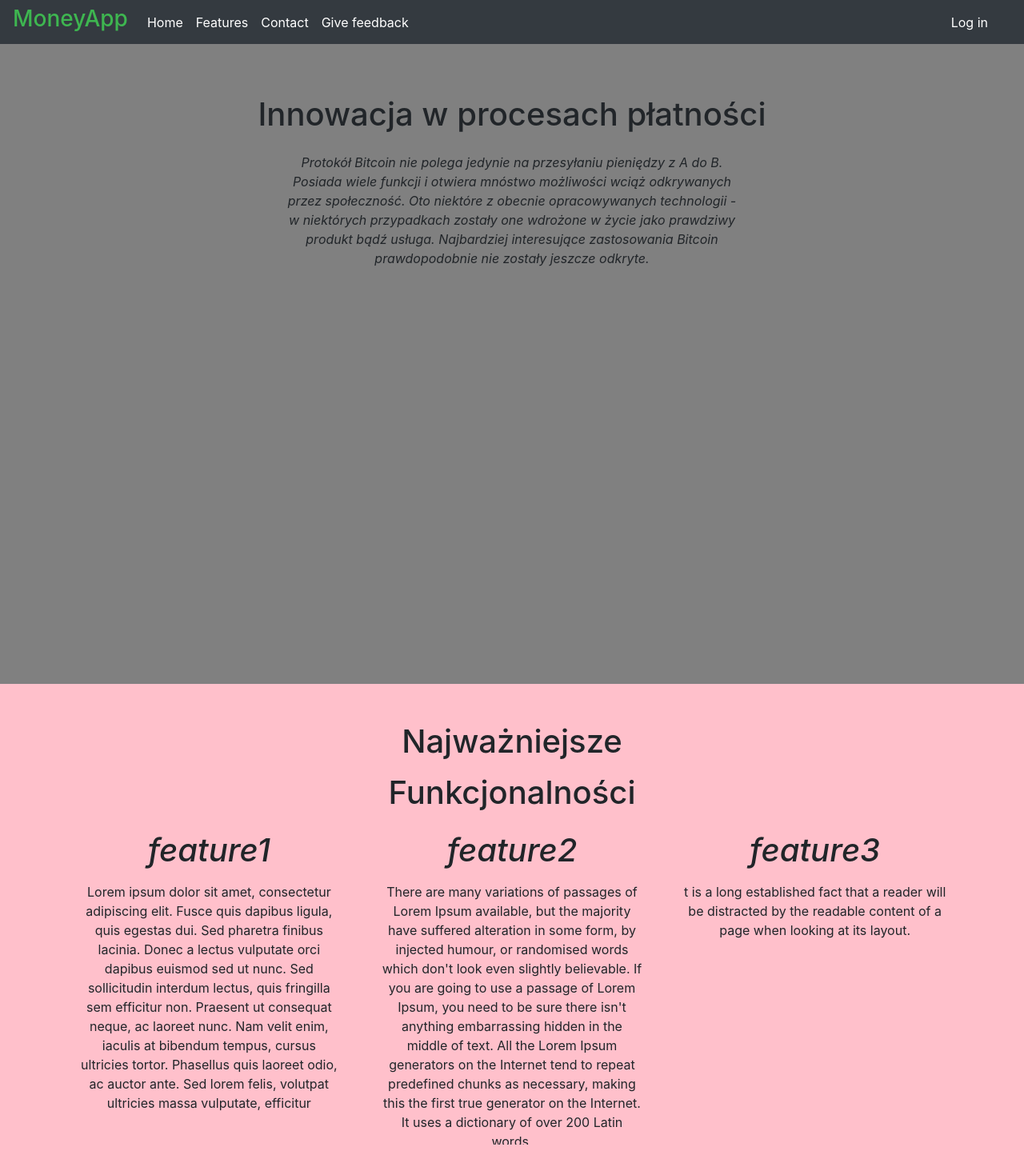
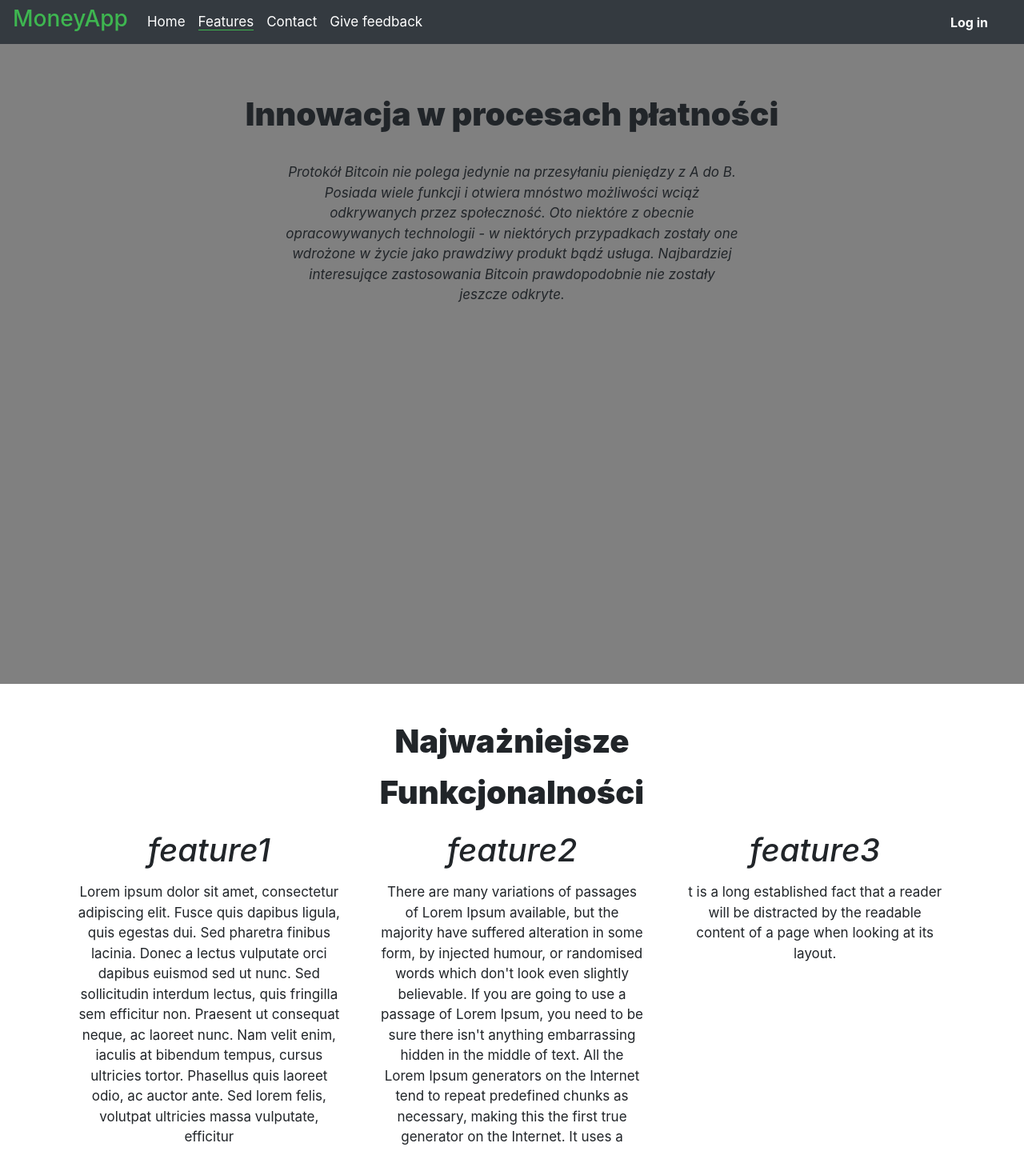
Before and after one commit to mkrolczyk12/organizationAppFE, a React (Create React App) app: page /features in a window 1280 px wide. Shown: the top 1444 px of the page at 80% size. Built offline with nearby package versions, Linux system fonts and the light colour scheme.

Commit message:
added styles to features, home, footer, fixed menuitems mobile view, changed navigationBar display style

```diff
--- a/src/App/App.jsx
+++ b/src/App/App.jsx
@@ -14,6 +14,7 @@ import Dashboard from "./authorizedPart/Dashboard";
 const styles = {
   app: {
     boxSizing: "border-box",
+    fontSize: "17px",
     margin: 0,
     padding: 0,
   },
--- a/src/App/nonAuthorizedPart/Body/Features.jsx
+++ b/src/App/nonAuthorizedPart/Body/Features.jsx
@@ -4,12 +4,17 @@ import "./styles.css";
 const Features = () => {
   const styles = {
     section1: {
+      // backgroundColor: "grey",
       backgroundColor: "grey",
       minHeight: "100vh",
     },
     section2: {
-      backgroundColor: "pink",
+      backgroundColor: "#fff",
       minHeight: "100vh",
+    },
+    title: {
+      fontWeight: "900",
+      marginBottom: 20,
     },
   };
 
@@ -17,7 +22,7 @@ const Features = () => {
     <div className="m-0 p-0" style={styles.container}>
       <section className="p-5 m-0" style={styles.section1}>
         <div className="row m-auto">
-          <h1 className="col-12 text-center p-3">
+          <h1 className="col-12 text-center p-3" style={styles.title}>
             Innowacja w procesach płatności
           </h1>
           <p className="col-md-6 m-auto text-center font-italic justify-content-center">
@@ -33,7 +38,7 @@ const Features = () => {
       <section className="p-md-5 m-0 pb-5 pb-md-0" style={styles.section2}>
         <div className="row m-0 p-0 m-auto">
           <div className="col-12 p-md-0">
-            <h1 className="m-auto text-center">
+            <h1 className="m-auto text-center" style={styles.title}>
               <p>Najważniejsze </p>
               <p style={{ fontSize: "100%" }}>Funkcjonalności</p>
             </h1>
--- a/src/App/nonAuthorizedPart/Body/Home.jsx
+++ b/src/App/nonAuthorizedPart/Body/Home.jsx
@@ -8,7 +8,6 @@ const styles = {
     minHeight: "100vh",
   },
   section2: {
-    // backgroundColor: "#7f8688",
     backgroundColor: "#929d9e",
     minHeight: "100vh",
   },
--- a/src/App/nonAuthorizedPart/Body/styles.css
+++ b/src/App/nonAuthorizedPart/Body/styles.css
@@ -7,7 +7,7 @@
 }
 
 .feature:hover {
-    background-color: coral;
+    background-color: whitesmoke;
     -moz-box-shadow: 0 0 3px #ccc;
     -webkit-box-shadow: 0 0 3px #ccc;
     box-shadow: 0 0 20px;
--- a/src/App/nonAuthorizedPart/Footer.jsx
+++ b/src/App/nonAuthorizedPart/Footer.jsx
@@ -23,7 +23,7 @@ const styles = {
 const Footer = () => {
   return (
     <footer className="p-2 m-0" style={styles.footer}>
-      <div className="m-0 p-2 text-center">
+      <div className="m-0 p-0 p-md-2 text-center">
         <FooterLinksComponent />
         <p className="m-0 p-0" style={styles.text}>
           Copyright © 2020 MK. All rights reserved.
--- a/src/App/nonAuthorizedPart/Header/Navbar/MenuItems.jsx
+++ b/src/App/nonAuthorizedPart/Header/Navbar/MenuItems.jsx
@@ -1,8 +1,7 @@
 import React from "react";
 import Radium from "radium";
 
-import { Link } from "react-router-dom";
-import { Nav as div } from "react-bootstrap";
+import { NavLink } from "react-router-dom";
 
 const styles = {
   menu: {
@@ -24,35 +23,31 @@ const styles = {
     color: "#fff",
     textDecoration: "none",
   },
+  LargeMenuMenuItemOption: {
+    color: "#fff",
+    textDecoration: "none",
+  },
+  activeLink: {
+    borderBottom: "1px solid #3eb650",
+  },
+  activeMobileLink: {
+    display: "flex",
+    borderRight: "2px solid #3eb650",
+    fontSize: 20,
+  },
 };
 
-const MenuItems = [
-  {
-    name: "Home",
-    path: "/",
-    cName: "",
-  },
-  {
-    name: "Features",
-    path: "/features",
-    cName: "",
-  },
-  {
-    name: "Contact",
-    path: "/contact",
-    cName: "",
-  },
-  {
-    name: "Give feedback",
-    path: "/feedback",
-    cName: "",
-  },
-];
+const Menu = (props) => {
+  return props.mobile ? (
+    <MobileMenu closeSideMenu={props.closeSideMenu} />
+  ) : (
+    <PcMenu closeSideMenu={props.closeSideMenu} />
+  );
+};
+export default Radium(Menu);
 
-const Menu = (props) => {
+const MobileMenu = (props) => {
   return (
-    <>
-      {props.mobile ? (
     <div className="col-12 p-0 m-0" style={styles.menu}>
       {MenuItems.map((eachOption, index) => {
         return (
@@ -62,10 +57,12 @@ const Menu = (props) => {
             className={eachOption.cName}
             style={styles.eachMenuItemDiv}
           >
-                <Link
+            <NavLink
               className={eachOption.cName}
+              activeStyle={styles.activeMobileLink}
               style={styles.eachMenuItemOption}
               to={eachOption.path}
+              exact
             >
               <li
                 key={eachOption.name}
@@ -74,30 +71,59 @@ const Menu = (props) => {
               >
                 {eachOption.name}
               </li>
-                </Link>
+            </NavLink>
           </div>
         );
       })}
     </div>
-      ) : (
-        MenuItems.map((eachOption, index) => {
-          return (
-            <li key={index} onClick={props.closeSideMenu}>
-              <div.Link>
-                <Link
-                  to={eachOption.path}
-                  className={eachOption.cName}
-                  style={styles.eachMenuItemOption}
-                >
-                  {eachOption.name}
-                </Link>
-              </div.Link>
-            </li>
-          );
-        })
-      )}
-    </>
   );
 };
 
-export default Radium(Menu);
+const PcMenu = () => {
+  return MenuItems.map((eachOption, index) => {
+    return (
+      <li
+        key={index}
+        className="m-0 p-0"
+        style={styles.LargeMenuMenuItemOption}
+      >
+        <NavLink
+          to={eachOption.path}
+          activeStyle={styles.activeLink}
+          className={"m-2" + eachOption.cName}
+          style={styles.LargeMenuMenuItemOption}
+          exact={eachOption.exact}
+        >
+          {eachOption.name}
+        </NavLink>
+      </li>
+    );
+  });
+};
+
+const MenuItems = [
+  {
+    name: "Home",
+    path: "/",
+    cName: "",
+    exact: true,
+  },
+  {
+    name: "Features",
+    path: "/features",
+    cName: "",
+    exact: true,
+  },
+  {
+    name: "Contact",
+    path: "/contact",
+    cName: "",
+    exact: true,
+  },
+  {
+    name: "Give feedback",
+    path: "/feedback",
+    cName: "",
+    exact: true,
+  },
+];
--- a/src/App/nonAuthorizedPart/Header/Navbar/NavigationBar.jsx
+++ b/src/App/nonAuthorizedPart/Header/Navbar/NavigationBar.jsx
@@ -48,7 +48,7 @@ class NavigationBar extends React.Component {
               variant="outline-info"
               style={styles.loginButton}
             >
-              Log in
+              <b>Log in</b>
             </button>
           </Nav.Link>
         </Navbar>
@@ -77,7 +77,7 @@ class NavigationBar extends React.Component {
               className="d-none d-sm-block btn btn-md float-right flex-row"
               variant="outline-info"
             >
-              Log in
+              <b>Log in</b>
             </button>
           </Nav.Link>
         </Navbar>
```
Also changed, not shown: src/App/nonAuthorizedPart/Header/Navbar/NavigationBar.css (deleted). Lines whose indentation alone changed are shown as unchanged.
